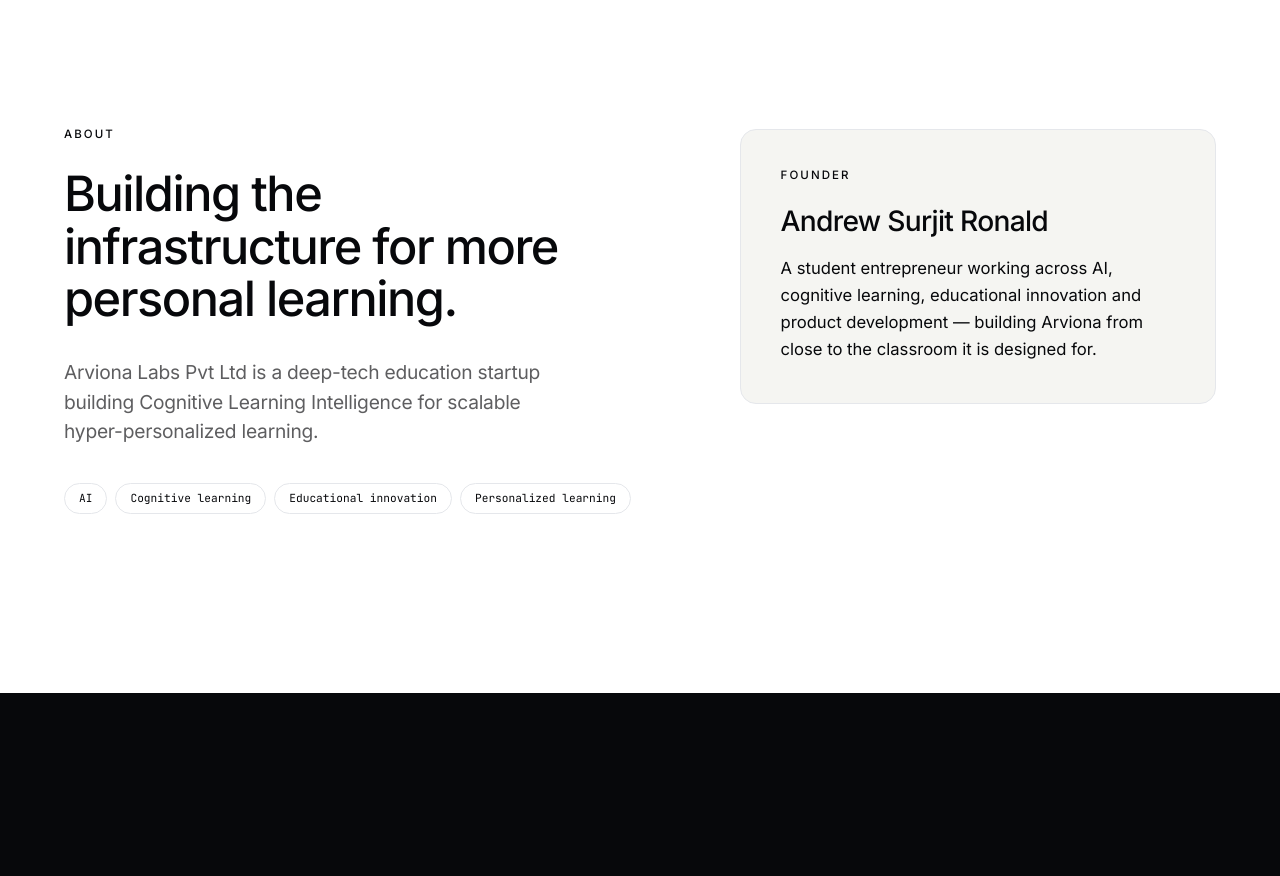
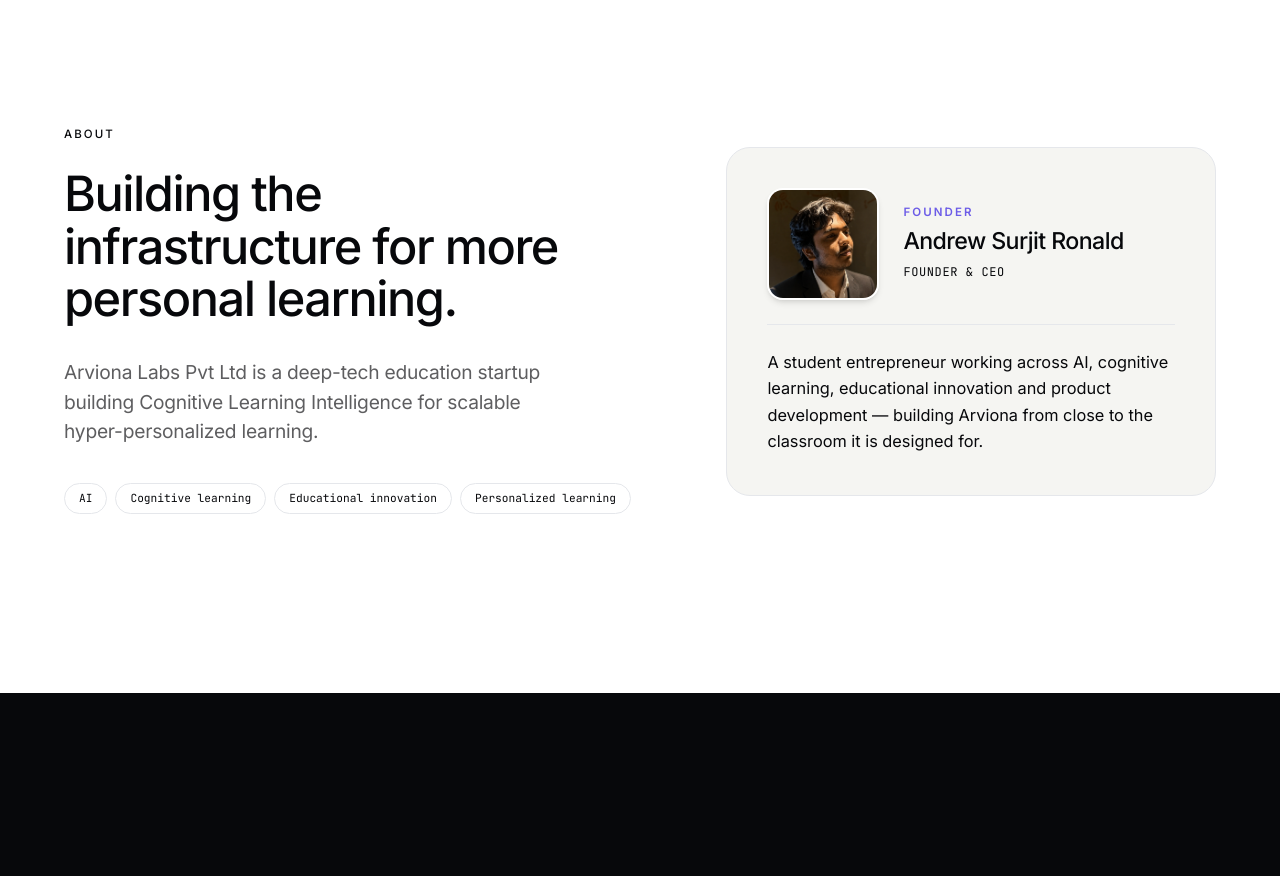
Before and after one commit to arvionalabs-debug/ARVIONALABSPVTLTDWEB, a Next.js app: page / in a window 1280 px wide. Shown: the part 8180-9056 px from the top of the page. Built offline with nearby package versions, Linux system fonts and the light colour scheme.

Commit message:
feat(about): add founder photo to About section and founder profile card

```diff
--- a/components/sections/About.tsx
+++ b/components/sections/About.tsx
@@ -1,3 +1,4 @@
+import Image from "next/image";
 import { Section } from "@/components/ui/Section";
 import { AnimatedText } from "@/components/ui/AnimatedText";
 import { ScrollReveal } from "@/components/ui/ScrollReveal";
@@ -8,7 +9,7 @@
 export function About() {
   return (
     <Section tone="light" size="lg" id="about">
-      <div className="grid gap-12 lg:grid-cols-[1fr_0.8fr] lg:gap-20">
+      <div className="grid gap-12 lg:grid-cols-[1.1fr_0.9fr] lg:gap-16 lg:items-center">
         <div>
           <ScrollReveal>
             <p className="eyebrow text-ink/60">About</p>
@@ -40,12 +41,30 @@
         </div>
 
         <ScrollReveal delay={0.12}>
-          <div className="rounded-2xl border border-ink/[0.09] bg-paper-soft p-8 sm:p-10">
-            <p className="eyebrow text-ink/60">Founder</p>
-            <p className="mt-6 text-title font-medium tracking-[-0.025em]">
-              {COMPANY.founder}
-            </p>
-            <p className="mt-4 text-[1.04rem] leading-relaxed text-ink/65 pretty">
+          <div className="overflow-hidden rounded-3xl border border-ink/[0.09] bg-paper-soft p-8 sm:p-10 transition-all duration-400 hover:shadow-md">
+            <div className="flex flex-col sm:flex-row items-start sm:items-center gap-6">
+              <div className="relative h-24 w-24 sm:h-28 sm:w-28 shrink-0 overflow-hidden rounded-2xl border-2 border-white bg-ink/5 shadow-md">
+                <Image
+                  src="/founder.png"
+                  alt={COMPANY.founder}
+                  fill
+                  sizes="(max-width: 640px) 96px, 112px"
+                  className="object-cover object-top"
+                  priority
+                />
+              </div>
+              <div>
+                <p className="eyebrow text-accent font-semibold">Founder</p>
+                <h3 className="mt-1.5 text-[1.45rem] font-medium tracking-[-0.025em] text-ink">
+                  {COMPANY.founder}
+                </h3>
+                <p className="font-mono text-[0.75rem] uppercase tracking-wider text-ink/50 mt-1">
+                  Founder & CEO
+                </p>
+              </div>
+            </div>
+
+            <p className="mt-6 text-[1.02rem] leading-relaxed text-ink/70 pretty border-t border-ink/[0.08] pt-6">
               A student entrepreneur working across AI, cognitive learning,
               educational innovation and product development — building Arviona
               from close to the classroom it is designed for.
```
Also changed, not shown: public/founder.png (added).
